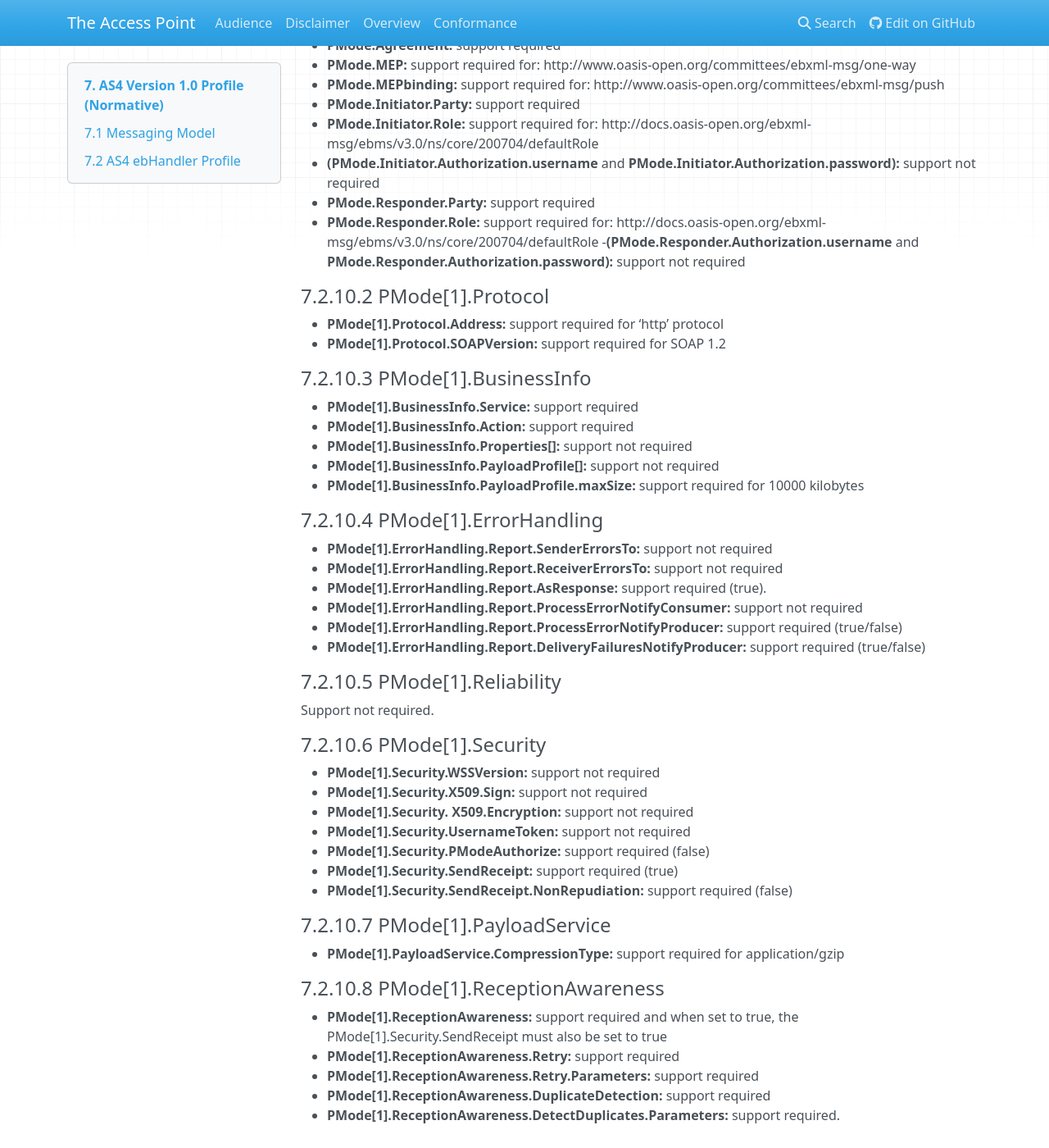
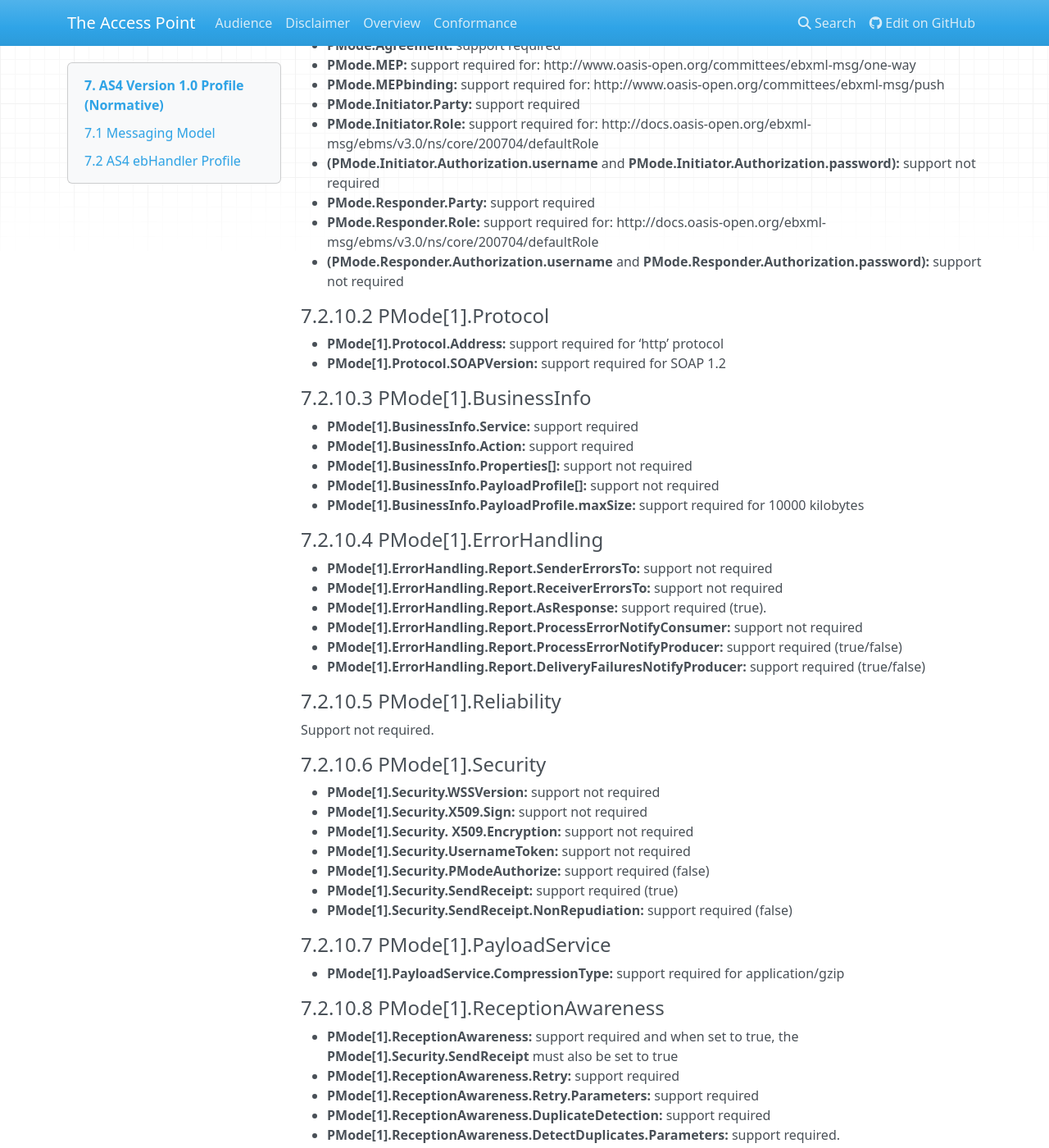
Before and after one commit to Digital-Business-Council/Access-Point, an MkDocs documentation site: the page built from docs/AS4_version1.0_profile.md, in a window 1280 px wide and 1400 px high, scrolled down 3127 px. Shown: the whole window at 82% size. Built offline with MkDocs 1.6.1, drawn with Linux system fonts in a browser that asks for light colours; nearby versions of some CDN libraries; old or Windows-style settings are respelled for this version of MkDocs.

```diff
--- a/docs/AS4_version1.0_profile.md
+++ b/docs/AS4_version1.0_profile.md
@@ -88,7 +88,7 @@ An AS4 handler is expected to support the PMode set below both as a Sender (of t
  - **(PMode.Initiator.Authorization.username** and **PMode.Initiator.Authorization.password):** support not required
  - **PMode.Responder.Party:** support required
  - **PMode.Responder.Role:** support required for: http://docs.oasis-open.org/ebxml-msg/ebms/v3.0/ns/core/200704/defaultRole
- -**(PMode.Responder.Authorization.username** and **PMode.Responder.Authorization.password):** support not required
+ - **(PMode.Responder.Authorization.username** and **PMode.Responder.Authorization.password):** support not required
 
 
 #### 7.2.10.2 PMode[1].Protocol
@@ -132,7 +132,7 @@ Support not required.
 
 
 #### 7.2.10.8 PMode[1].ReceptionAwareness
- - **PMode[1].ReceptionAwareness:** support required and when set to true, the PMode[1].Security.SendReceipt must also be set to true
+ - **PMode[1].ReceptionAwareness:** support required and when set to true, the **PMode[1].Security.SendReceipt** must also be set to true
  - **PMode[1].ReceptionAwareness.Retry:** support required
  - **PMode[1].ReceptionAwareness.Retry.Parameters:** support required
  - **PMode[1].ReceptionAwareness.DuplicateDetection:** support required
```
